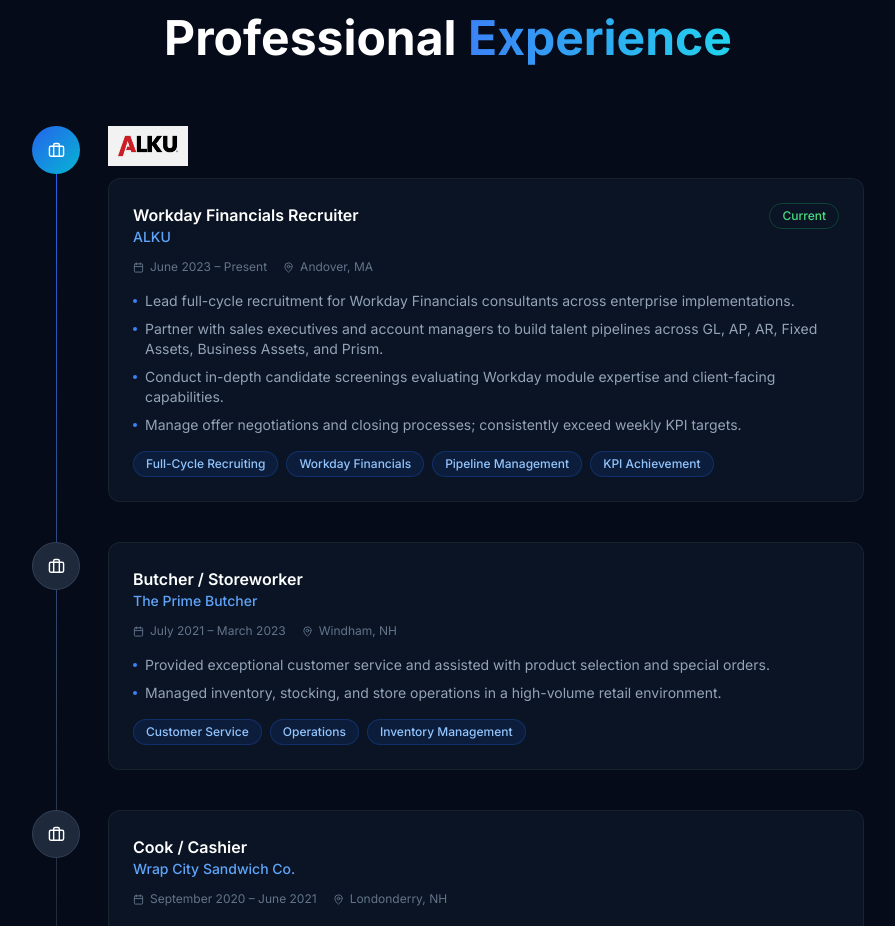
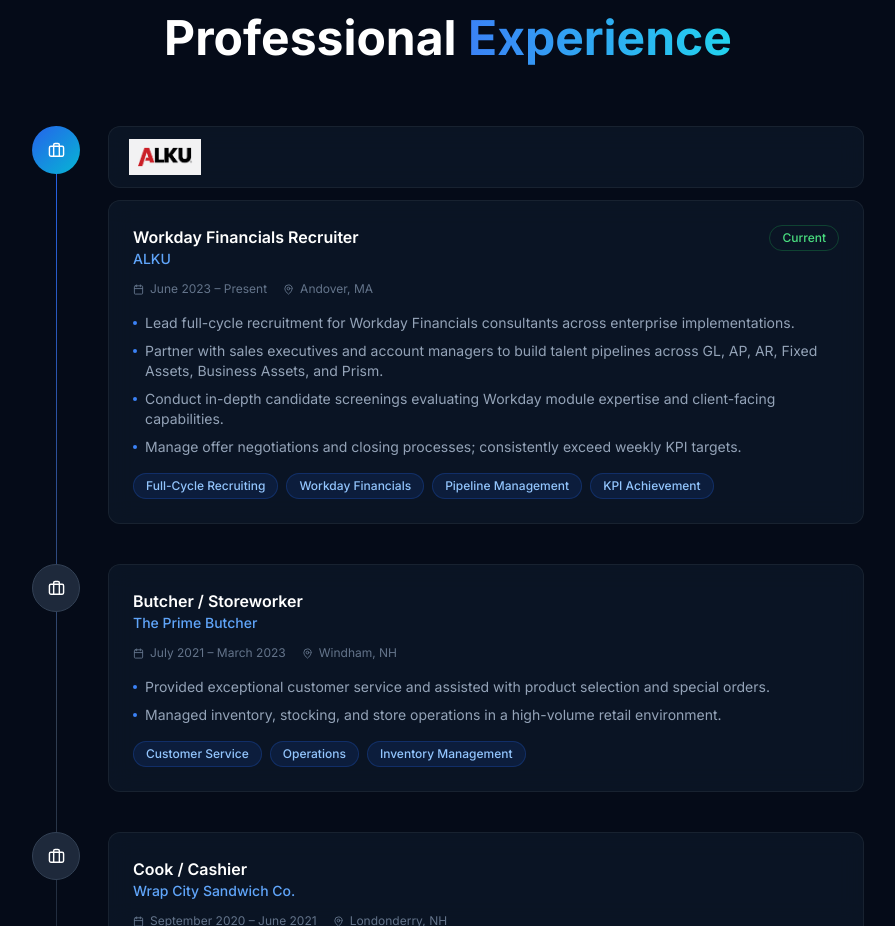
Before and after one commit to 603-websites/portfolio-aidan-carter, a React (Vite) app: page / in a window 1280 px wide. Shown: the part 3163-4089 px from the top of the page, without its empty margins (192-1087 px from the left). Built offline with nearby package versions, Linux system fonts and the light colour scheme.

Commit message:
fix: src/components/Experience.jsx

```diff
--- a/src/components/Experience.jsx
+++ b/src/components/Experience.jsx
@@ -111,7 +111,9 @@
                 {/* Card */}
                 <div className="flex-1 mb-2">
                   {exp.logo && (
-                    <img src={exp.logo} alt={exp.company} className="h-10 w-auto object-contain mb-3 opacity-95" style={{ maxWidth: '140px' }} />
+                    <div className="glass rounded-xl px-5 py-3 mb-3 flex items-center">
+                      <img src={exp.logo} alt={exp.company} className="h-9 w-auto object-contain opacity-95" />
+                    </div>
                   )}
                   <div className="glass rounded-xl p-6 card-hover">
                   <div className="flex flex-wrap items-start justify-between gap-2 mb-3">
```
